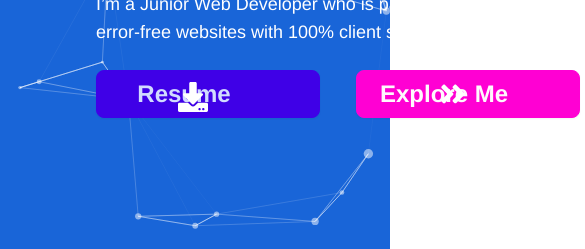
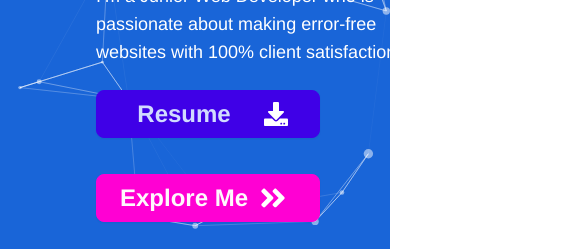
Before and after one commit to rashaduldev/Portfollio, a React (Vite) app: page / in a window 390 px wide. Shown: the part 592-841 px from the top of the page, 585 px wide, since content can reach past the window. Built offline with nearby package versions, Linux system fonts and the light colour scheme.

Commit message:
All responsive done

```diff
--- a/src/Pages/Rabby/Rabby.jsx
+++ b/src/Pages/Rabby/Rabby.jsx
@@ -16,7 +16,7 @@ const Rabby = () => {
             {/* <Time></Time> */}
            <div>
            <Services></Services>
-           <div className="top-12 right-16 lg:right-3 navbar fixed z-10 bg-opacity-70 bg-black text-white w-[10%] lg:w-[3.5%] rounded-xl">
+           <div className="top-12 right-1 navbar fixed z-10 bg-opacity-70 bg-black text-white w-[10%] lg:w-[3.5%] rounded-xl">
            <Nav></Nav>
            </div>
            </div>
--- a/src/components/About/About.jsx
+++ b/src/components/About/About.jsx
@@ -15,7 +15,7 @@ const About = () => {
       <div className="hero py-12">
         <div className="hero-content flex flex-col lg:flex-row-reverse">
           <motion.div
-               variants={fadeIn("left", 0.1)}
+               variants={fadeIn("down", 0.1)}
                initial="hidden"
                whileInView={"show"}
                viewport={{ once: false, amount: 0.9 }}
@@ -26,7 +26,7 @@ const About = () => {
             />
           </motion.div>
           <motion.div
-           variants={fadeIn("right", 0.1)}
+           variants={fadeIn("up", 0.1)}
            initial="hidden"
            whileInView={"show"}
            viewport={{ once: false, amount: 0.9 }}
--- a/src/components/Banner/Banner.jsx
+++ b/src/components/Banner/Banner.jsx
@@ -54,10 +54,10 @@ const Banner = () => {
               I’m a Junior Web Developer who is passionate about making
               error-free websites with 100% client satisfaction
             </p>
-           <div className="flex gap-9">
+           <div className="flex flex-col lg:flex-row gap-9">
            <div className="relative">
             <button  onClick={handleDownload}  className="btn btn-active btn-primary font-bold text-2xl h-12 w-56 pr-16">Resume</button>
-            <div className="text-3xl text-white absolute top-3 right-28 md:left-44 lg:right-64">
+            <div className="text-2xl lg:text-3xl text-white absolute top-3 right-28 md:left-44 lg:right-64">
                  <FaDownload></FaDownload>
                 </div>
             </div>
--- a/src/components/Experience/Experience.jsx
+++ b/src/components/Experience/Experience.jsx
@@ -109,7 +109,7 @@ const Experience = () => {
           </div>
         </div>
       </div>
-      <div className="card flex flex-col lg:flex-row-reverse card-side mx-10 shadow-xl my-10 max-h-screen">
+      <div className="card flex flex-col lg:flex-row-reverse card-side mx-10 shadow-xl my-10 lg:max-h-screen">
         <figure className="flex-1">
           <img
             className="h-full w-full rounded-r-2xl"
@@ -117,7 +117,7 @@ const Experience = () => {
             alt="uysystems"
           />
         </figure>
-        <div className="pl-3 pt-5">
+        <div className="p-5">
           <h1 className="text-5xl font-bold text-center">ShopUp</h1>
           <div className="divider divider-accent mx-10"></div>
           <h2 className="card-title flex justify-center text-3xl text-center lg:text-left">IT OFFICER</h2>
```
